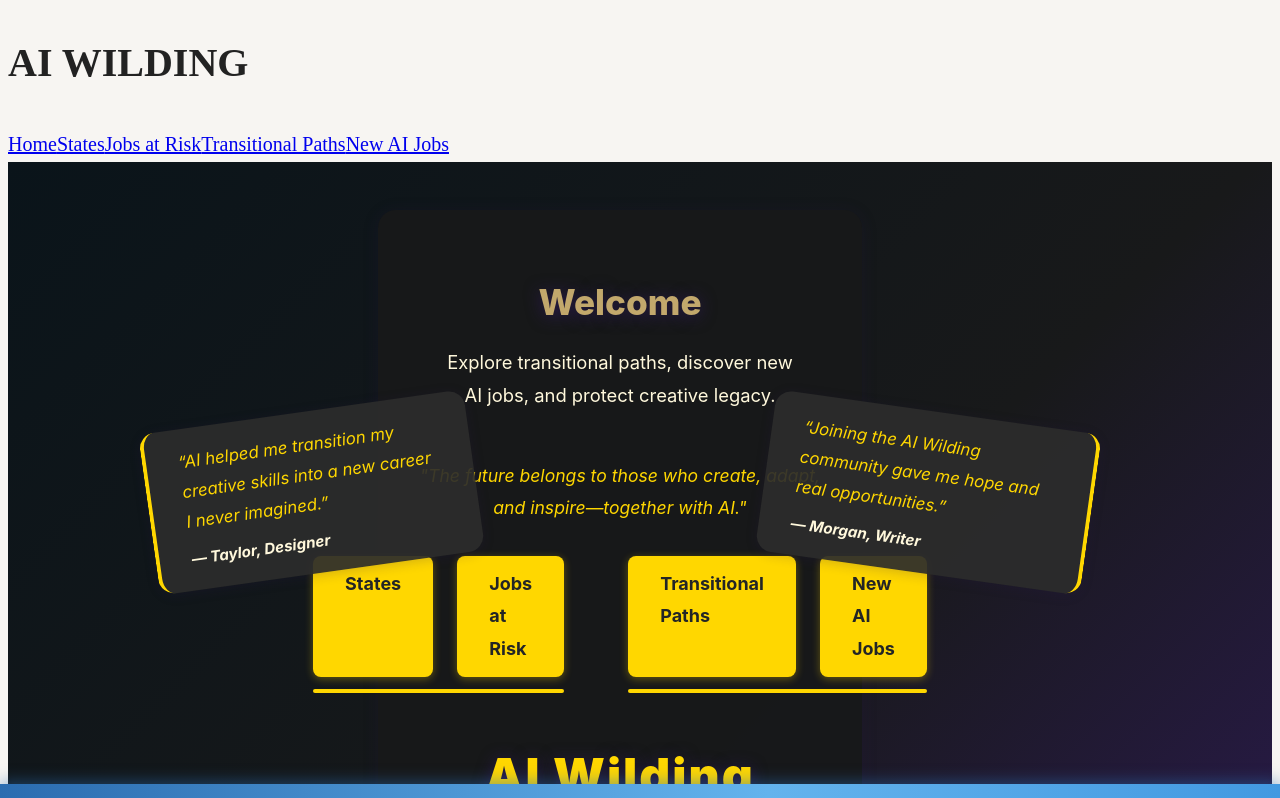
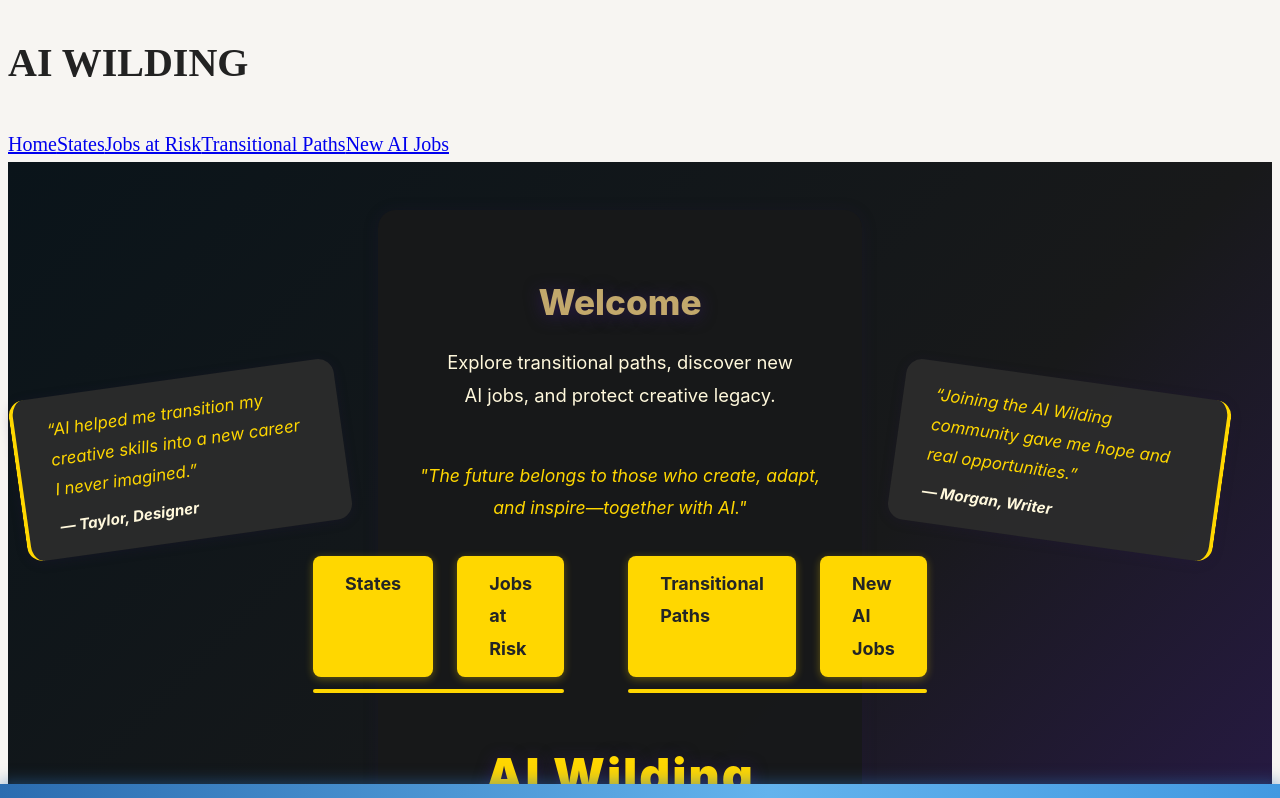
Before and after one commit to Shellzonit/auralis-sanctuary-, a Next.js app: page / in a window 1280 px wide. Shown: the top 798 px of the page. Built offline with nearby package versions, Linux system fonts and the light colour scheme.

Commit message:
fix: pull out testimonial boxes so they do not overlap quote or tabs

```diff
--- a/app/page.tsx
+++ b/app/page.tsx
@@ -41,7 +41,7 @@ export default function HomePage() {
                 position: 'absolute',
                 left: 0,
                 top: 0,
-                transform: 'translate(-80%, -30%) rotate(-8deg)',
+                transform: 'translate(-120%, -50%) rotate(-8deg)',
                 background: 'rgba(44,44,44,0.92)',
                 color: '#ffd700',
                 padding: '18px 32px',
@@ -64,7 +64,7 @@ export default function HomePage() {
                 position: 'absolute',
                 right: 0,
                 top: 0,
-                transform: 'translate(80%, -30%) rotate(8deg)',
+                transform: 'translate(120%, -50%) rotate(8deg)',
                 background: 'rgba(44,44,44,0.92)',
                 color: '#ffd700',
                 padding: '18px 32px',
```
